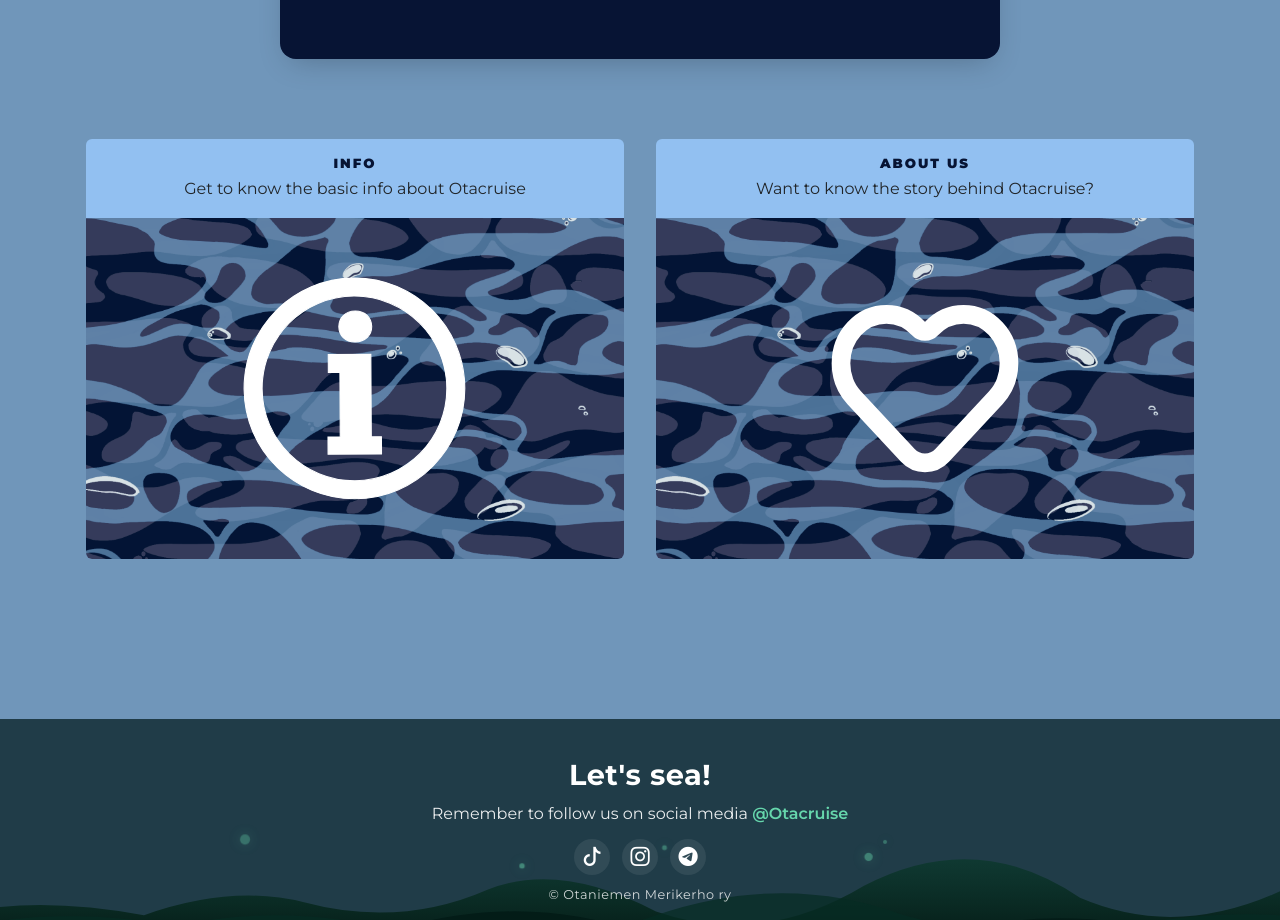
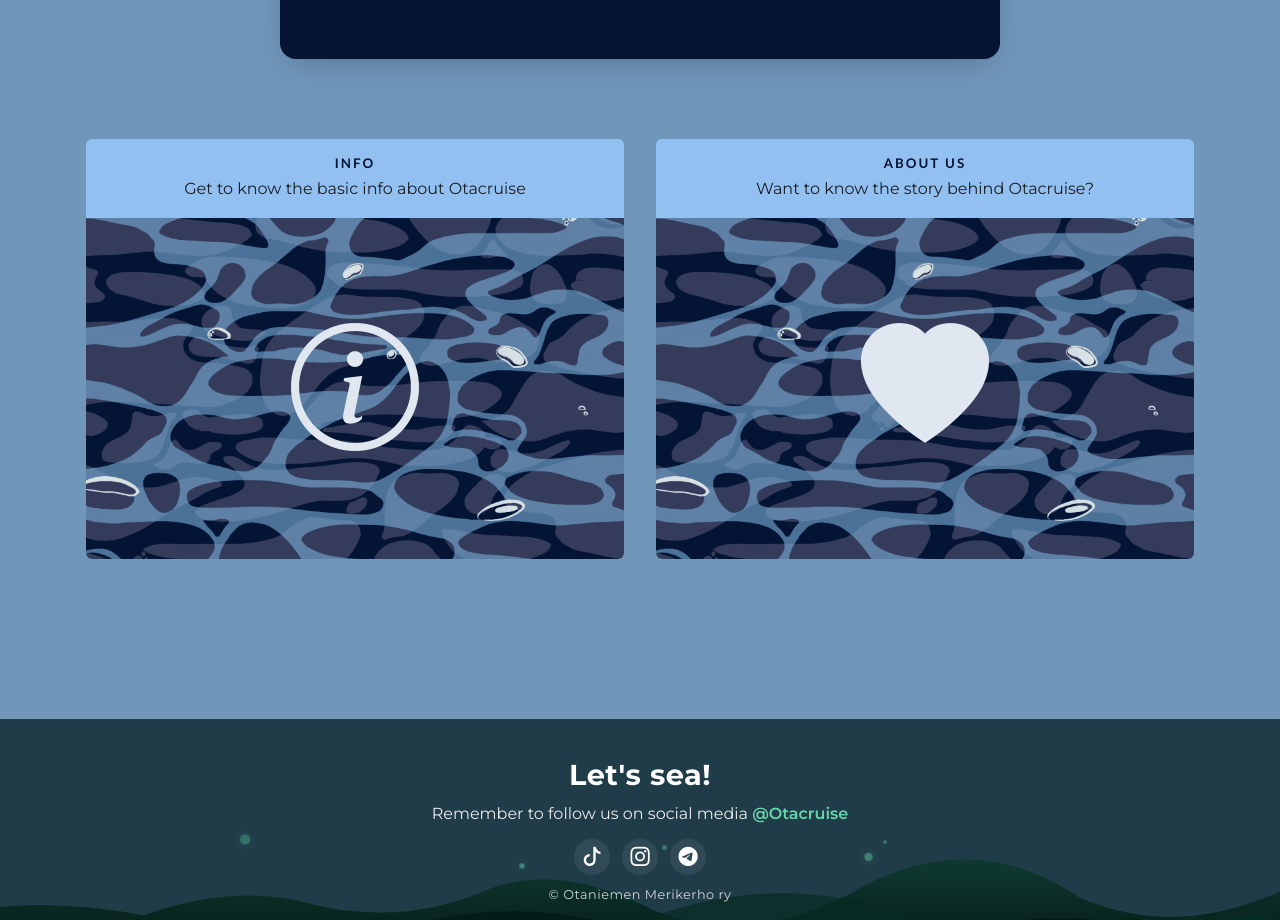
Before and after one commit to verkkomestari/otacruise, a React (Vite) app: page / in a window 1280 px wide. Shown: the part 1747-2667 px from the top of the page. Built offline with nearby package versions, Linux system fonts and the light colour scheme; a web font is replaced by a local one.

Commit message:
update cards

```diff
--- a/src/components/Card.tsx
+++ b/src/components/Card.tsx
@@ -21,7 +21,7 @@
 
   &:hover {
     transform: translateY(-4px);
-    background-color: rgb(238, 246, 253);
+    background-color: ${({ theme }) => theme.colors.cloud};
   }
 
   .card-body {
@@ -31,7 +31,7 @@
   .card-title {
     margin: 0 0 0.5rem;
     color: ${({ theme }) => theme.colors.darkBlue};
-    font-family: ${({ theme }) => theme.fonts.body};
+    font-family: ${({ theme }) => theme.fonts.display};
     font-weight: 900;
     letter-spacing: 2px;
     text-transform: uppercase;
--- a/src/components/HomeCards.tsx
+++ b/src/components/HomeCards.tsx
@@ -1,6 +1,4 @@
 import Card from './Card'
-import info from '../assets/images/info.svg'
-import heart from '../assets/images/heart.svg'
 import styled from 'styled-components'
 
 const CardsContainer = styled.div`
@@ -13,26 +11,28 @@
   display: flex;
   flex-wrap: wrap;
   justify-content: center;
-  color: #212529;
+  color: ${({ theme }) => theme.colors.black};
 `
 
-const InfoIcon = styled.img.attrs({
-  src: info,
-})``
+const InfoIcon = styled.i`
+  font-size: 8rem;
+  color: ${({ theme }) => theme.colors.cloud};
+`
 
-const HeartIcon = styled.img.attrs({
-  src: heart,
-})``
+const HeartIcon = styled.i`
+  font-size: 8rem;
+  color: ${({ theme }) => theme.colors.cloud};
+`
 
 const HomeCards = () => {
   return (
     <CardsContainer>
       <CardsRow>
         <Card id='main'>
-          <InfoIcon />
+          <InfoIcon className='bi bi-info-circle' aria-hidden='true' />
         </Card>
         <Card id='aboutus'>
-          <HeartIcon />
+          <HeartIcon className='bi bi-heart-fill' aria-hidden='true' />
         </Card>
       </CardsRow>
     </CardsContainer>
```
Also changed, not shown: src/assets/images/heart.svg (deleted), src/assets/images/info.svg (deleted).
